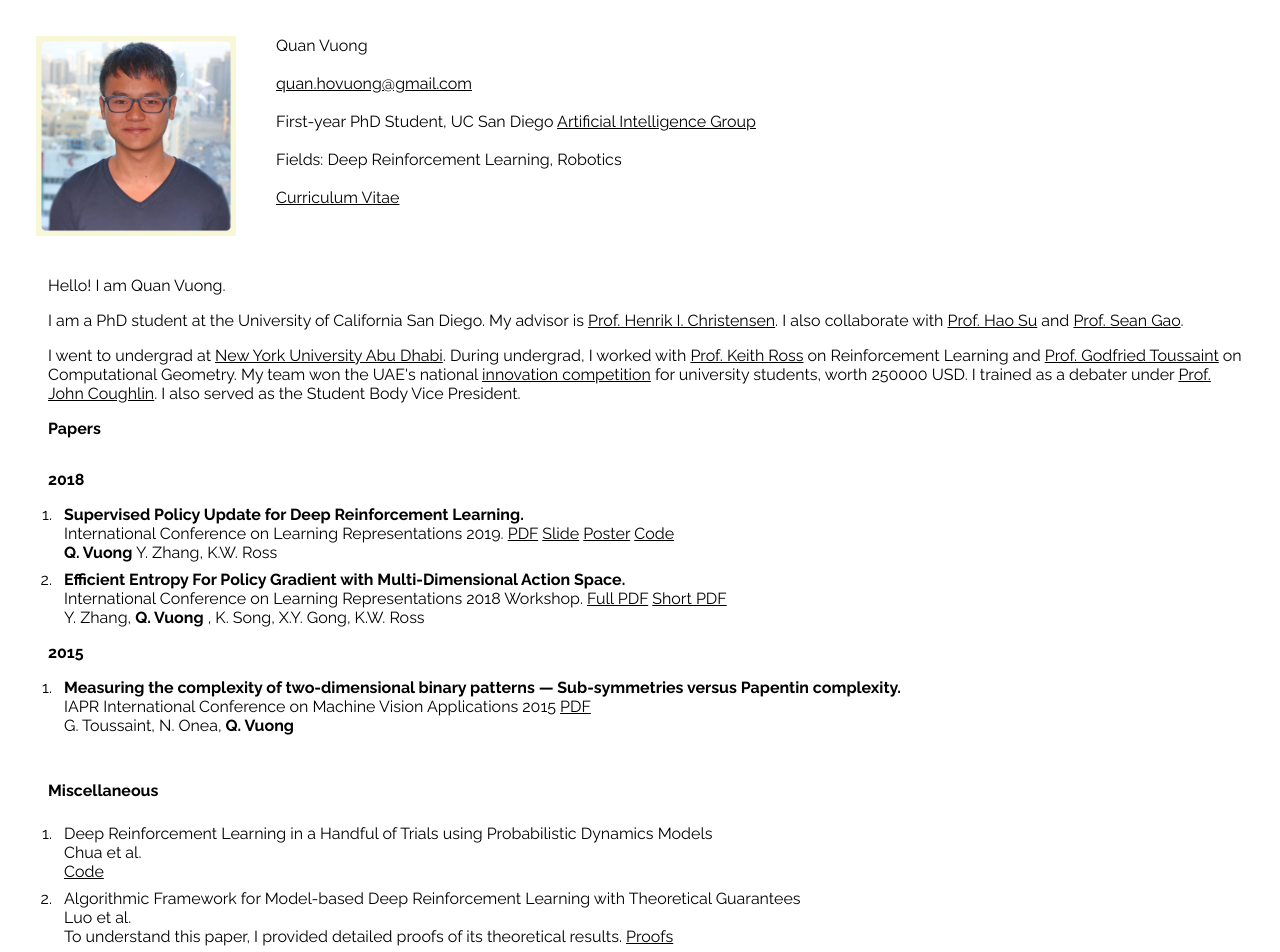
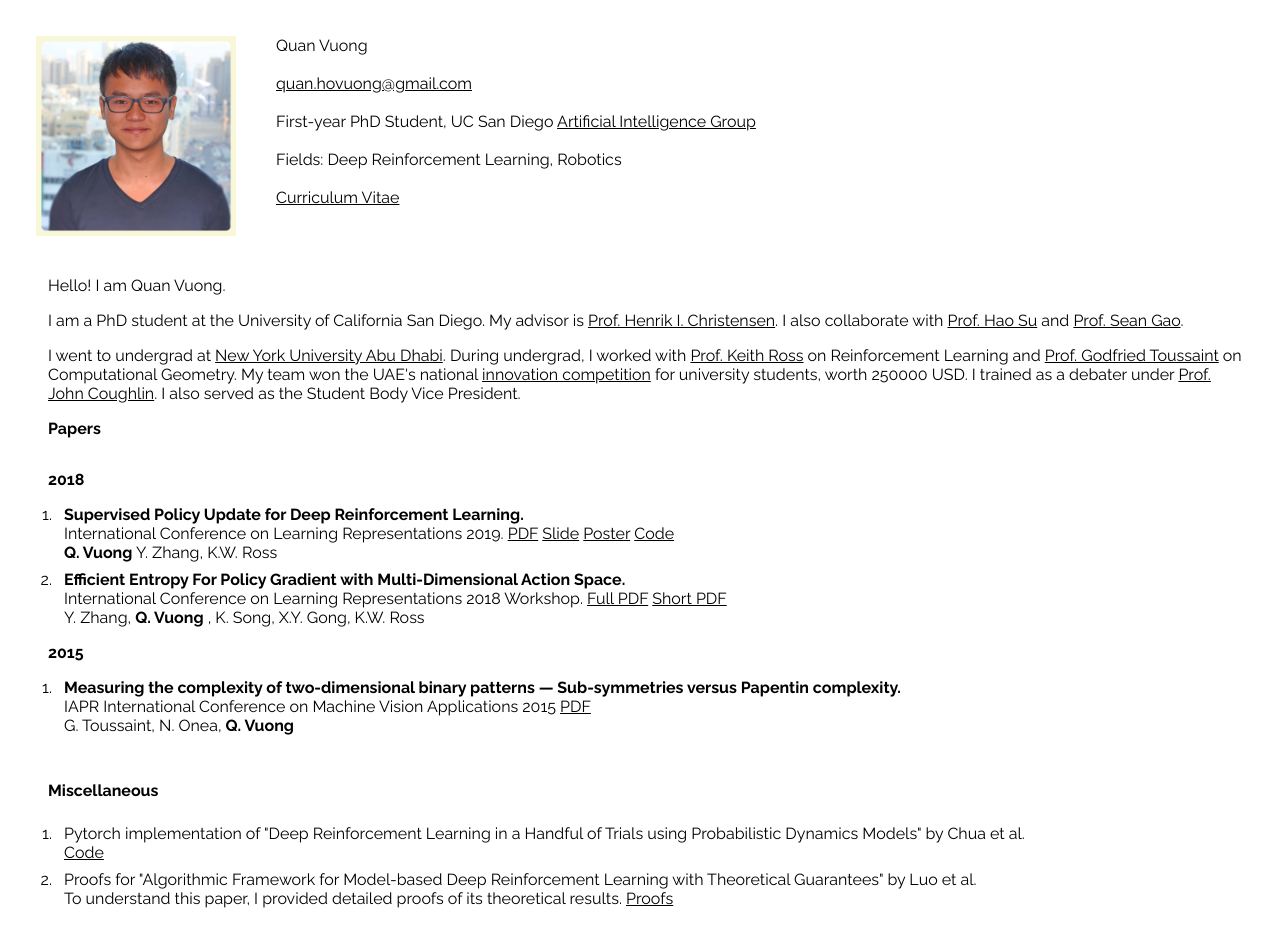
Before and after one commit to quanvuong/quanvuong.github.io, a React (Create React App) app: page / in a window 1280 px wide. Shown: the top 952 px of the page. Built offline with nearby package versions, Linux system fonts and the light colour scheme.

Commit message:
paraphase the miscellaneous section

```diff
--- a/src/Implementations.js
+++ b/src/Implementations.js
@@ -12,16 +12,14 @@ class Implementations extends Component {
 
           <li>
             <div className="OnePaper">
-              <div>Deep Reinforcement Learning in a Handful of Trials using Probabilistic Dynamics Models</div>
-              <div>Chua et al.</div>
+              <div>Pytorch implementation of "Deep Reinforcement Learning in a Handful of Trials using Probabilistic Dynamics Models" by Chua et al.</div>
               <div> <a href="https://github.com/quanvuong/handful-of-trials-pytorch">Code</a> </div>
             </div>
           </li>
 
           <li>
             <div className="OnePaper">
-              <div>Algorithmic Framework for Model-based Deep Reinforcement Learning with Theoretical Guarantees</div>
-              <div>Luo et al.</div>
+              <div>Proofs for "Algorithmic Framework for Model-based Deep Reinforcement Learning with Theoretical Guarantees" by Luo et al.</div>
               <div>To understand this paper, I provided detailed proofs of its theoretical results. <a href="https://drive.google.com/file/d/1KftRUTW2jP8XIB3cwSBgh7xvveDjKDcn/view?usp=sharing">Proofs</a> </div>
             </div>
           </li>
```
